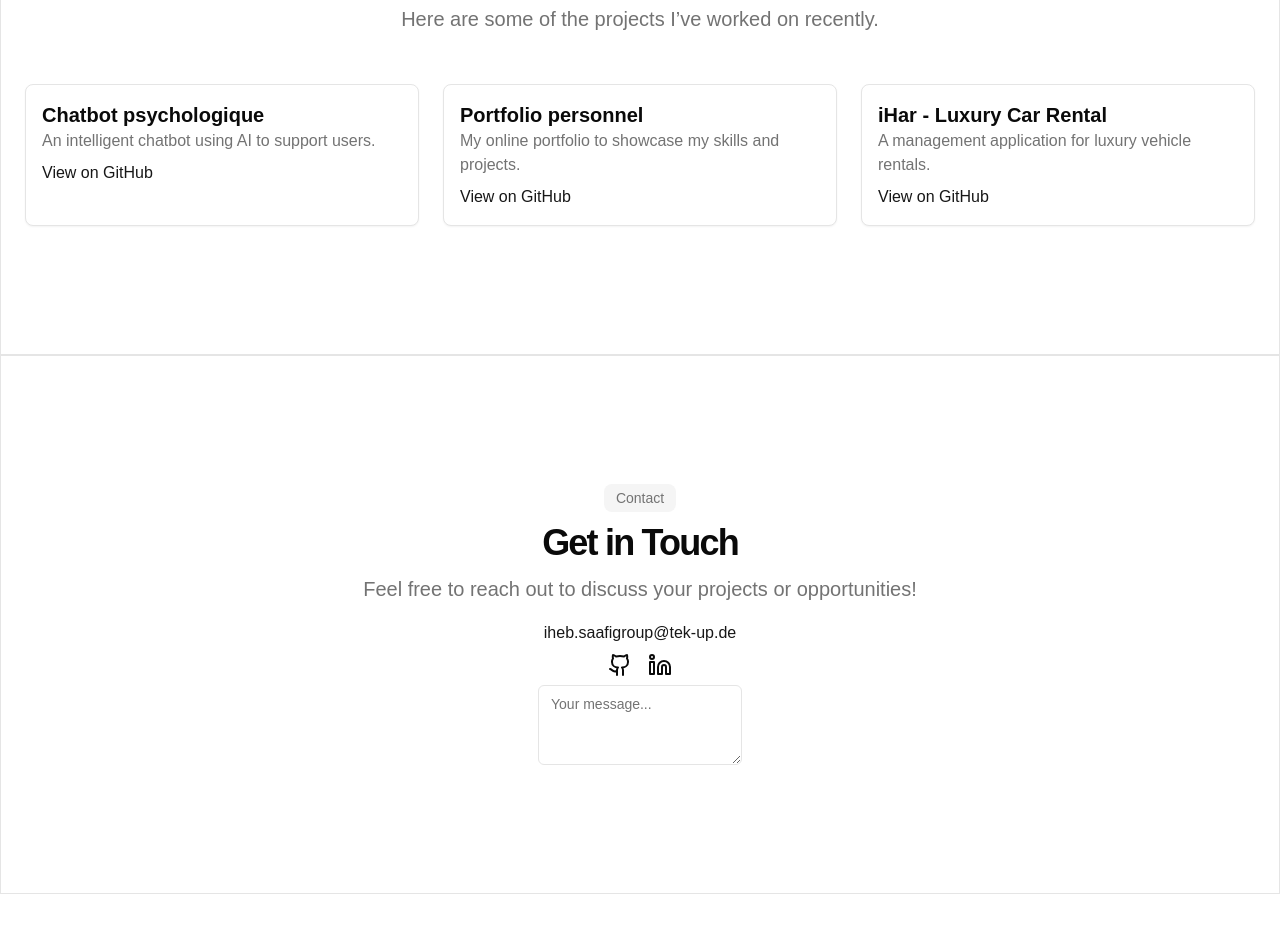
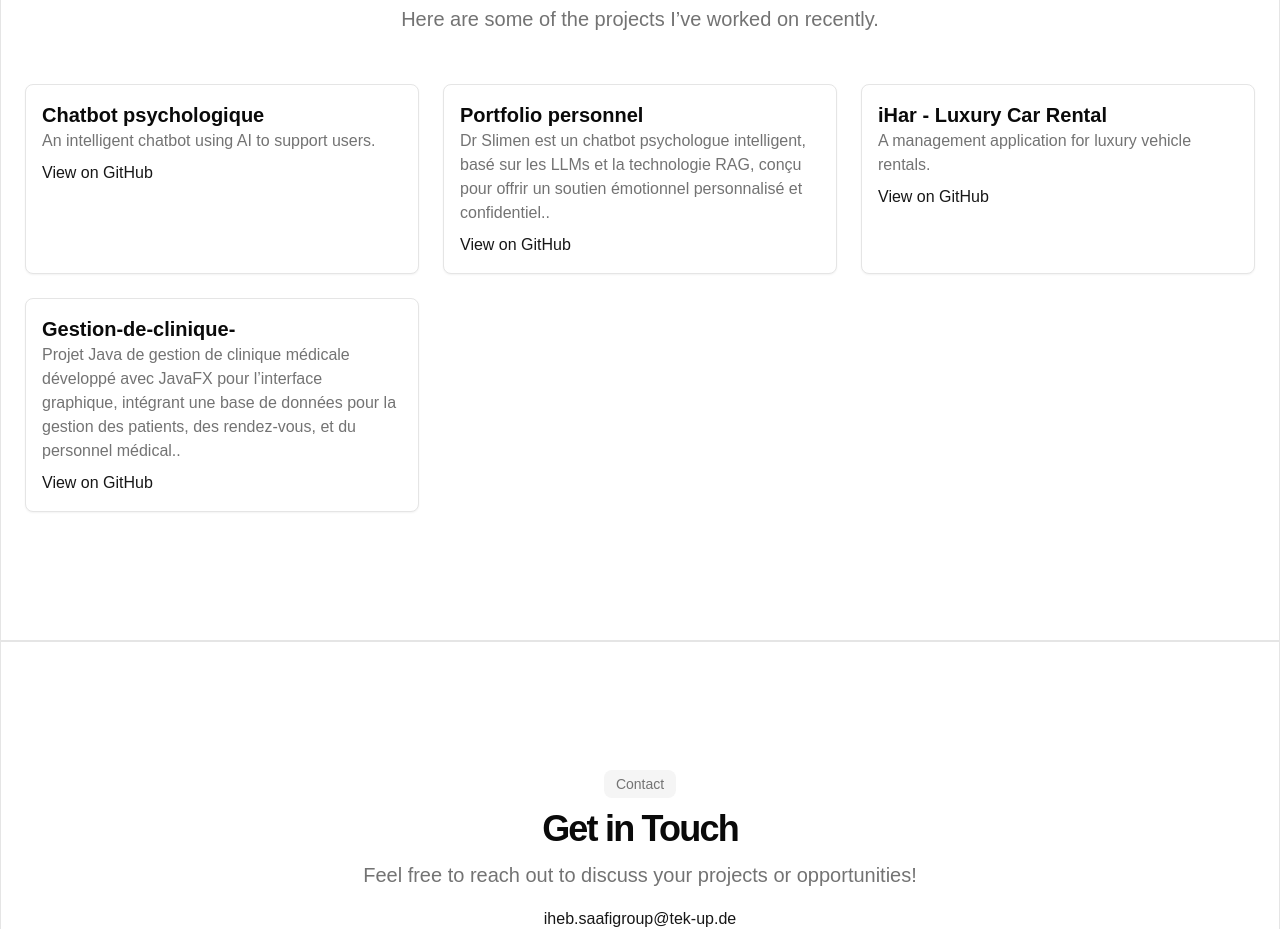
Before and after one commit to iheb137/portfolio, a Next.js app: page / in a window 1280 px wide. Shown: the part 3140-4069 px from the top of the page. Before the commit the page ends 4034 px from the top, so only its background shows below. Built offline with nearby package versions, Linux system fonts and the light colour scheme.

Commit message:
ajout club

```diff
--- a/app/page.tsx
+++ b/app/page.tsx
@@ -250,12 +250,17 @@ const projects = [
   },
   {
     title: "Portfolio personnel",
-    description: "My online portfolio to showcase my skills and projects.",
+    description: "Dr Slimen est un chatbot psychologue intelligent, basé sur les LLMs et la technologie RAG, conçu pour offrir un soutien émotionnel personnalisé et confidentiel..",
     link: "https://github.com/iheb137/portfolio",
   },
   {
     title: "iHar - Luxury Car Rental",
     description: "A management application for luxury vehicle rentals.",
-    link: "https://github.com/iheb137/iHar",
+    link: "https://github.com/iheb137/iHar---Luxury-Car-Rental",
+  },
+  {
+    title: "Gestion-de-clinique-",
+    description: "Projet Java de gestion de clinique médicale développé avec JavaFX pour l’interface graphique, intégrant une base de données pour la gestion des patients, des rendez-vous, et du personnel médical..",
+    link: "https://github.com/iheb137/Gestion-de-clinique-",
   },
 ];
```
